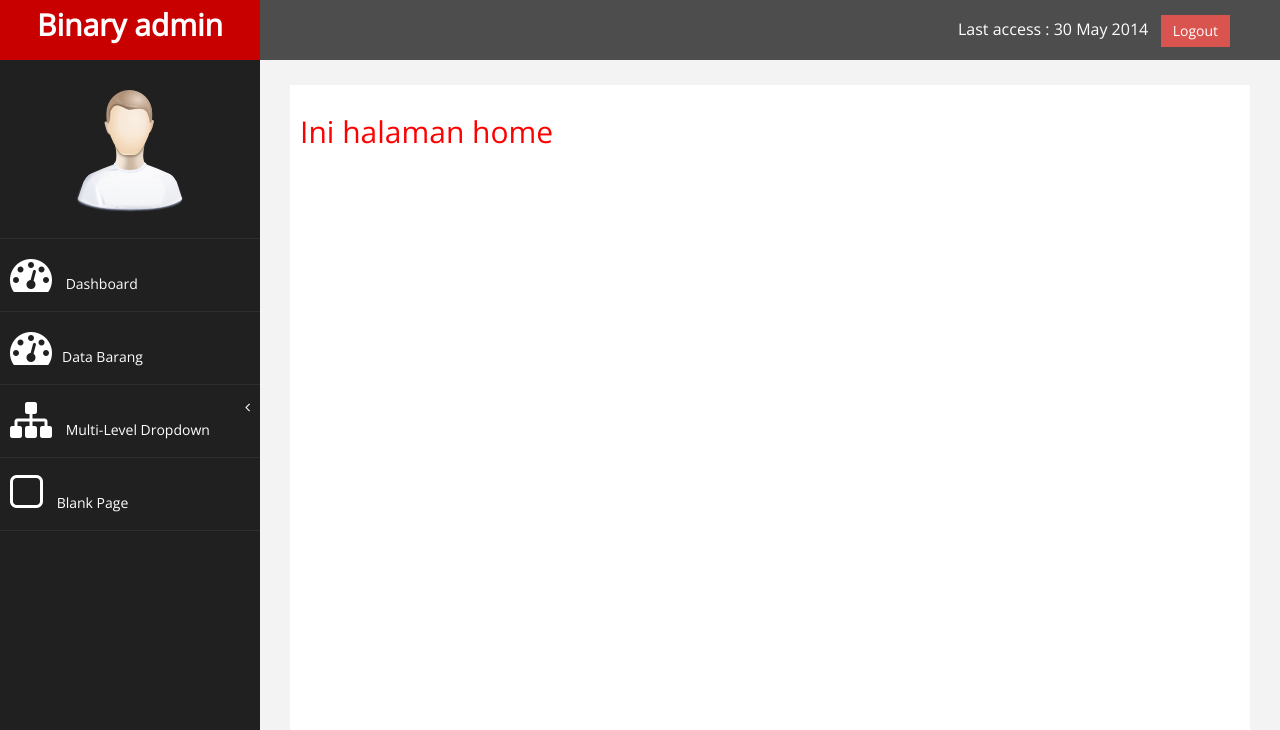
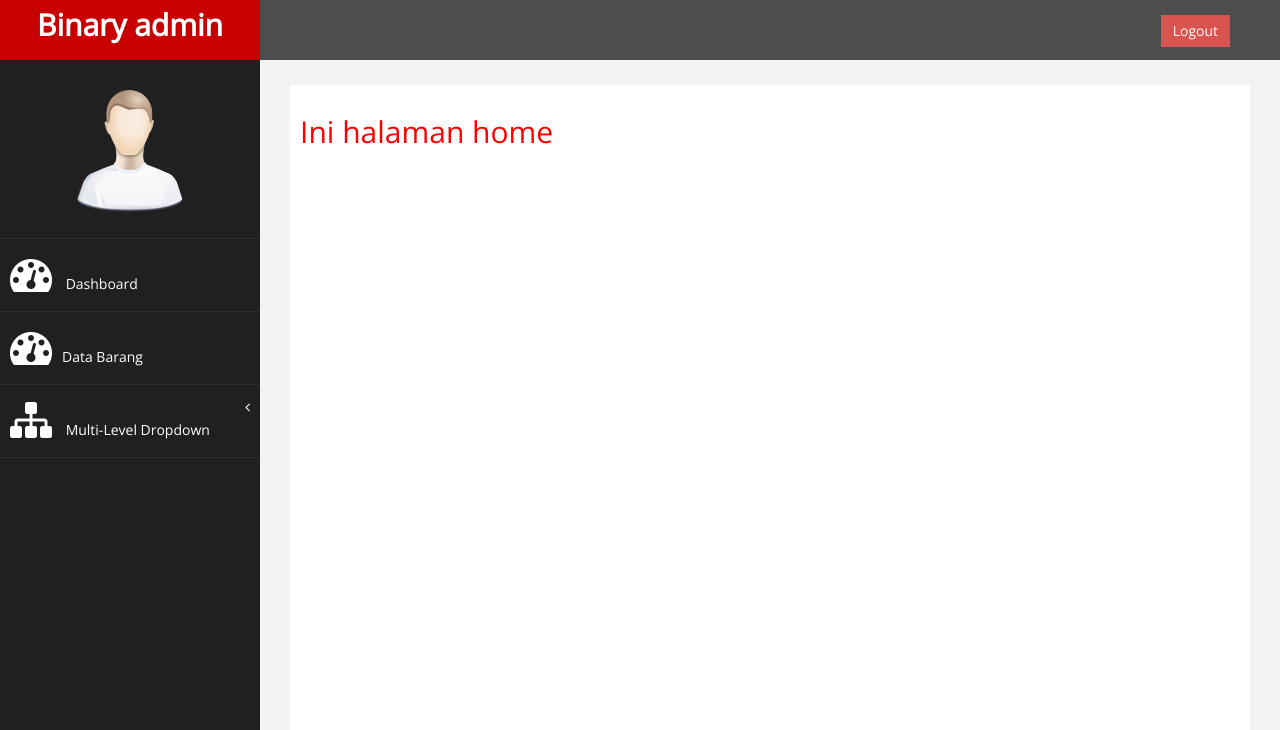
Before and after one commit to muradha/manajemen-gudang, a PHP site: page /index.php in a window 1280 px wide. Shown: the top 730 px of the page. Run offline with PHP 8.4, Linux system fonts and the light colour scheme.

Commit message:
remove file html

```diff
--- a/index.php
+++ b/index.php
@@ -11,7 +11,7 @@
 <head>
     <meta charset="utf-8" />
     <meta name="viewport" content="width=device-width, initial-scale=1.0" />
-    <title>Free Bootstrap Admin Template : Binary Admin</title>
+    <title>Binary Admin</title>
     <!-- BOOTSTRAP STYLES-->
     <link href="assets/css/bootstrap.css" rel="stylesheet" />
     <!-- FONTAWESOME STYLES-->
@@ -36,7 +36,7 @@
                 </button>
                 <a class="navbar-brand" href="index.html">Binary admin</a>
             </div>
-            <div style="color: white; padding: 15px 50px 5px 50px; float: right;font-size: 16px;"> Last access : 30 May 2014 &nbsp; <a href="login.html" class="btn btn-danger square-btn-adjust">Logout</a> </div>
+            <div style="color: white; padding: 15px 50px 5px 50px; float: right;font-size: 16px;"> &nbsp; <a href="login.html" class="btn btn-danger square-btn-adjust">Logout</a> </div>
         </nav>
         <!-- /. NAV TOP  -->
         <nav class="navbar-default navbar-side" role="navigation">
@@ -64,9 +64,6 @@
                                 <a href="index.php?halaman=transaksikeluar">Transaksi Keluar</a>
                             </li>
                         </ul>
-                    </li>
-                    <li>
-                        <a href="blank.html"><i class="fa fa-square-o fa-3x"></i> Blank Page</a>
                     </li>
                 </ul>
 
```
